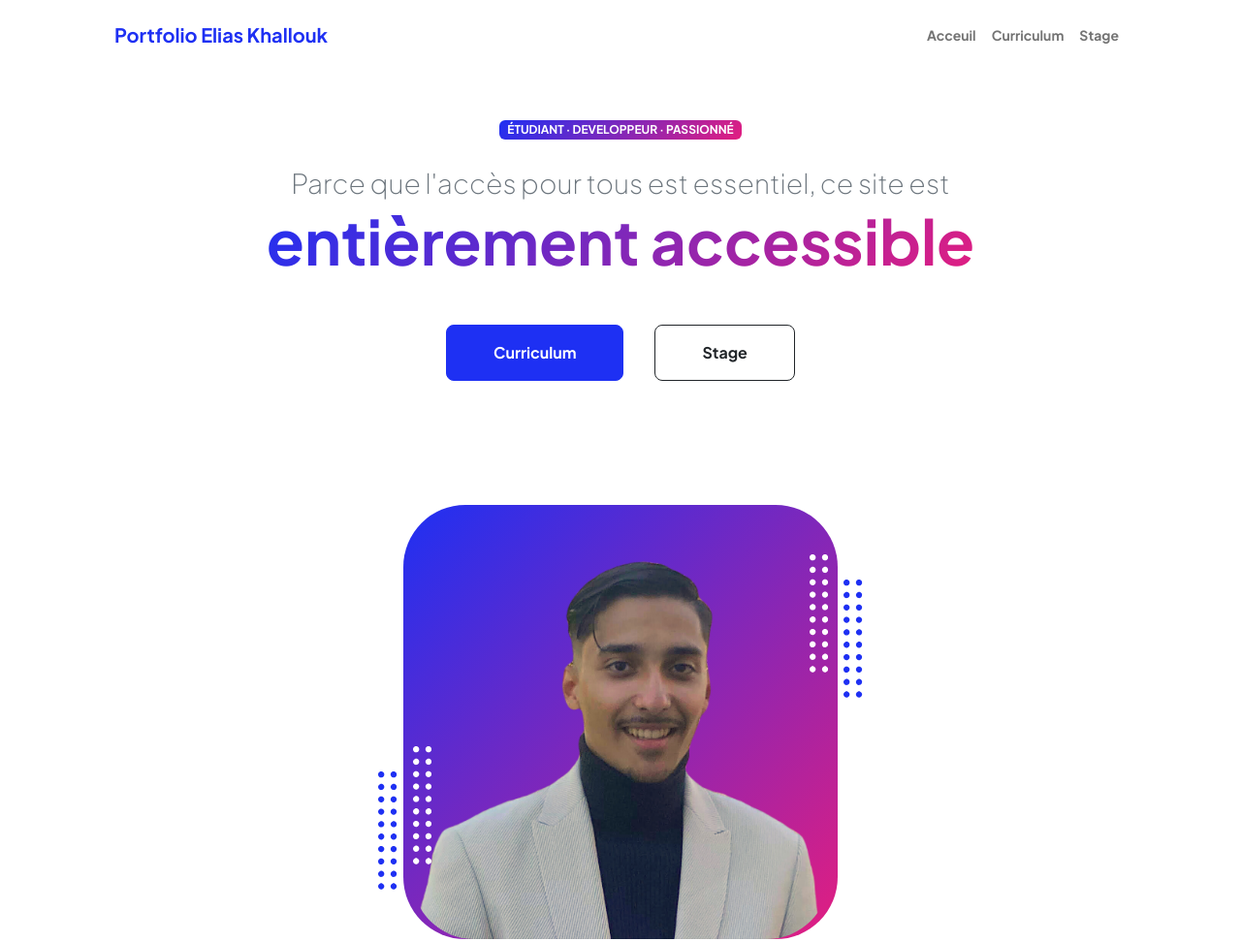
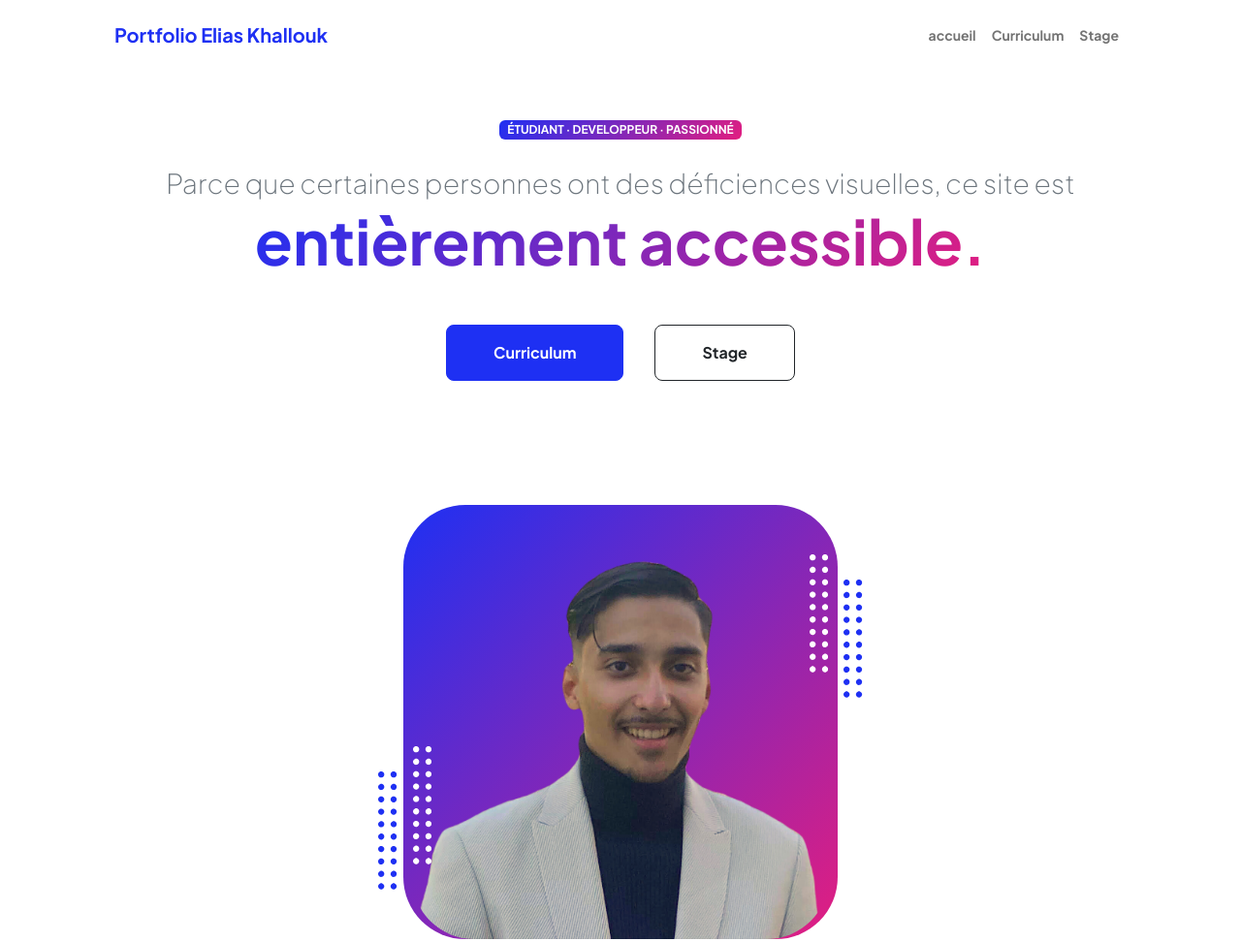
Before and after one commit to EliasKhallouk/Portfolio, a plain HTML site: page index.html in a window 1280 px wide. Shown: the top 972 px of the page at 97% size. Drawn offline with nearby package versions, Linux system fonts and the light colour scheme.

Commit message:
retouche

```diff
--- a/index.html
+++ b/index.html
@@ -27,7 +27,7 @@
                     <button class="navbar-toggler" type="button" data-bs-toggle="collapse" data-bs-target="#navbarSupportedContent" aria-controls="navbarSupportedContent" aria-expanded="false" aria-label="Toggle navigation"><span class="navbar-toggler-icon"></span></button>
                     <div class="collapse navbar-collapse" id="navbarSupportedContent">
                         <ul class="navbar-nav ms-auto mb-2 mb-lg-0 small fw-bolder">
-                            <li class="nav-item"><a class="nav-link" href="index.html">Acceuil</a></li>
+                            <li class="nav-item"><a class="nav-link" href="index.html">accueil</a></li>
                             <li class="nav-item"><a class="nav-link" href="resume.html">Curriculum</a></li>
                             <li class="nav-item"><a class="nav-link" href="projects.html">Stage</a></li>
                         </ul>
@@ -42,8 +42,8 @@
                             <!-- Header text content-->
                             <div class="text-center text-xxl-start">
                                 <div class="badge bg-gradient-primary-to-secondary text-white mb-4"><div class="text-uppercase">Étudiant &middot; Developpeur &middot; Passionné</div></div>
-                                <div class="fs-3 fw-light text-muted">Parce que l'accès pour tous est essentiel, ce site est</div>
-                                <h1 class="display-3 fw-bolder mb-5"><span class="text-gradient d-inline">entièrement accessible</span></h1>
+                                <div class="fs-3 fw-light text-muted">Parce que certaines personnes ont des déficiences visuelles, ce site est</div>
+                                <h1 class="display-3 fw-bolder mb-5"><span class="text-gradient d-inline">entièrement accessible.</span></h1>
                                 <div class="d-grid gap-3 d-sm-flex justify-content-sm-center justify-content-xxl-start mb-3">
                                     <a class="btn btn-primary btn-lg px-5 py-3 me-sm-3 fs-6 fw-bolder" href="resume.html">Curriculum</a>
                                     <a class="btn btn-outline-dark btn-lg px-5 py-3 fs-6 fw-bolder" href="projects.html">Stage</a>
```
Also changed, not shown: projects.html (+1 -1 lines), resume.html (+1 -1 lines).
